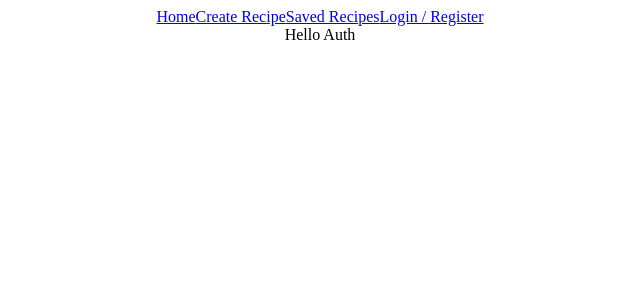
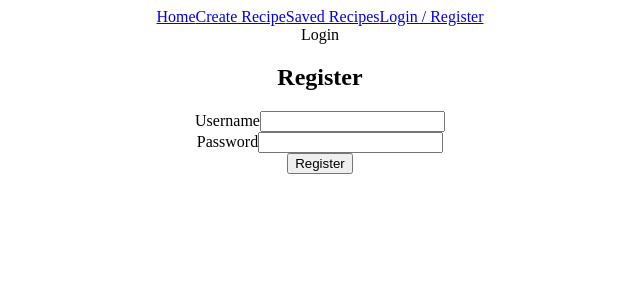
Before and after one commit to icarus014/recipe-app, a React (Create React App) app in the folder client/: page /auth in a window 1280 px wide. Shown: the top 300 px of the page, without its empty margins (320-960 px from the left). Built offline with nearby package versions, Linux system fonts and the light colour scheme.

Commit message:
created login form

```diff
--- a/client/src/pages/auth.js
+++ b/client/src/pages/auth.js
@@ -1,6 +1,40 @@
+import { useState } from 'react'
+
 export const Auth = () =>{
     return(
-        <div>Hello Auth</div>
+        <div>
+            <Login />
+            <Register />
+        </div>
     )
 
 }
+
+const Login = ( )=>{
+    return(
+        <div>
+            Login
+        </div>
+    )
+}
+const Register = ( )=>{
+    const [username, setUsername] = useState("")
+    const [password, setPassword] = useState("")
+
+    return(
+        <div>
+            <form>
+                <h2>Register</h2>
+                <div>
+                    <label htmlFor="username">Username</label>
+                    <input type="text" id="username" value={username} onChange={(event) =>setUsername(event.target.value)}/>
+                </div>
+                <div>
+                    <label htmlFor="password">Password</label>
+                    <input type="text" id="password" value={password} onChange={(event) => setPassword(event.target.value)}/>
+                </div>
+                <button type="submit">Register</button>
+            </form>
+        </div>
+    )
+}
```
